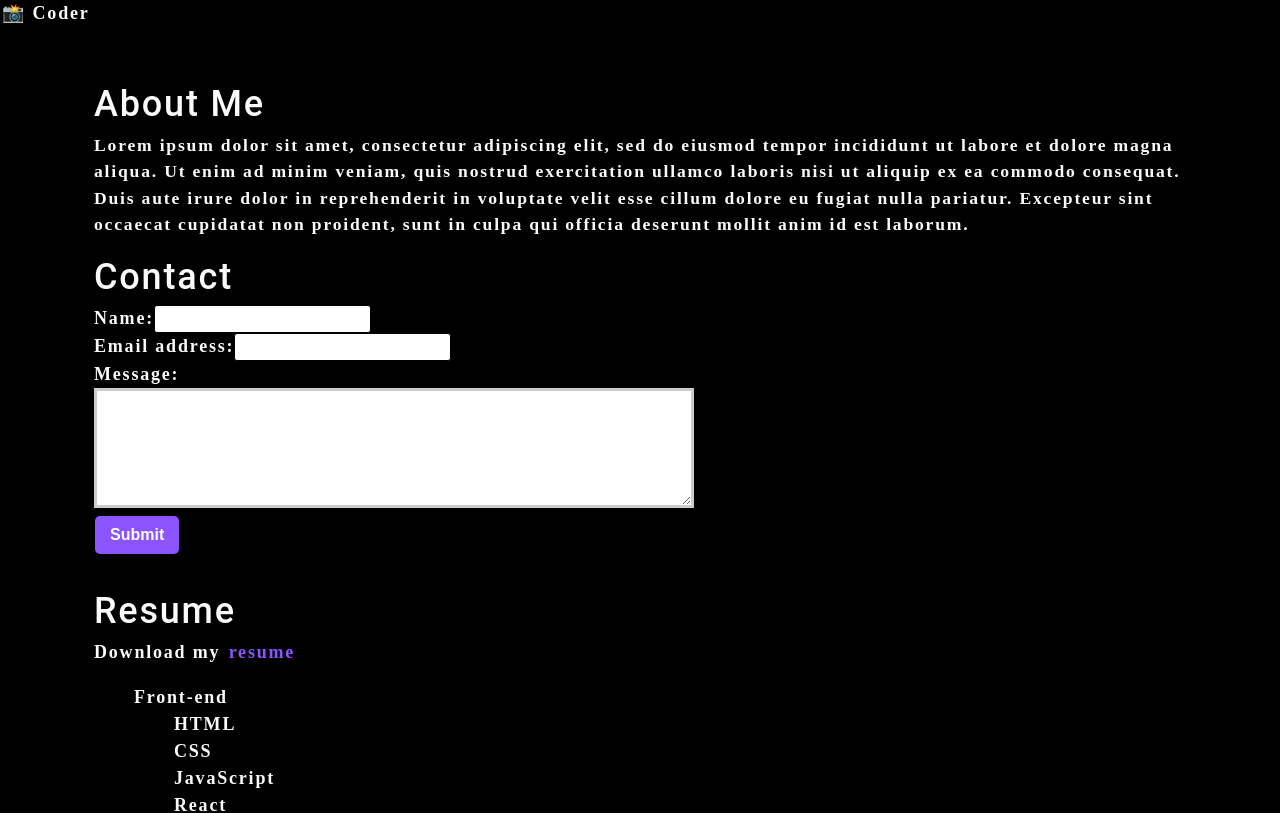
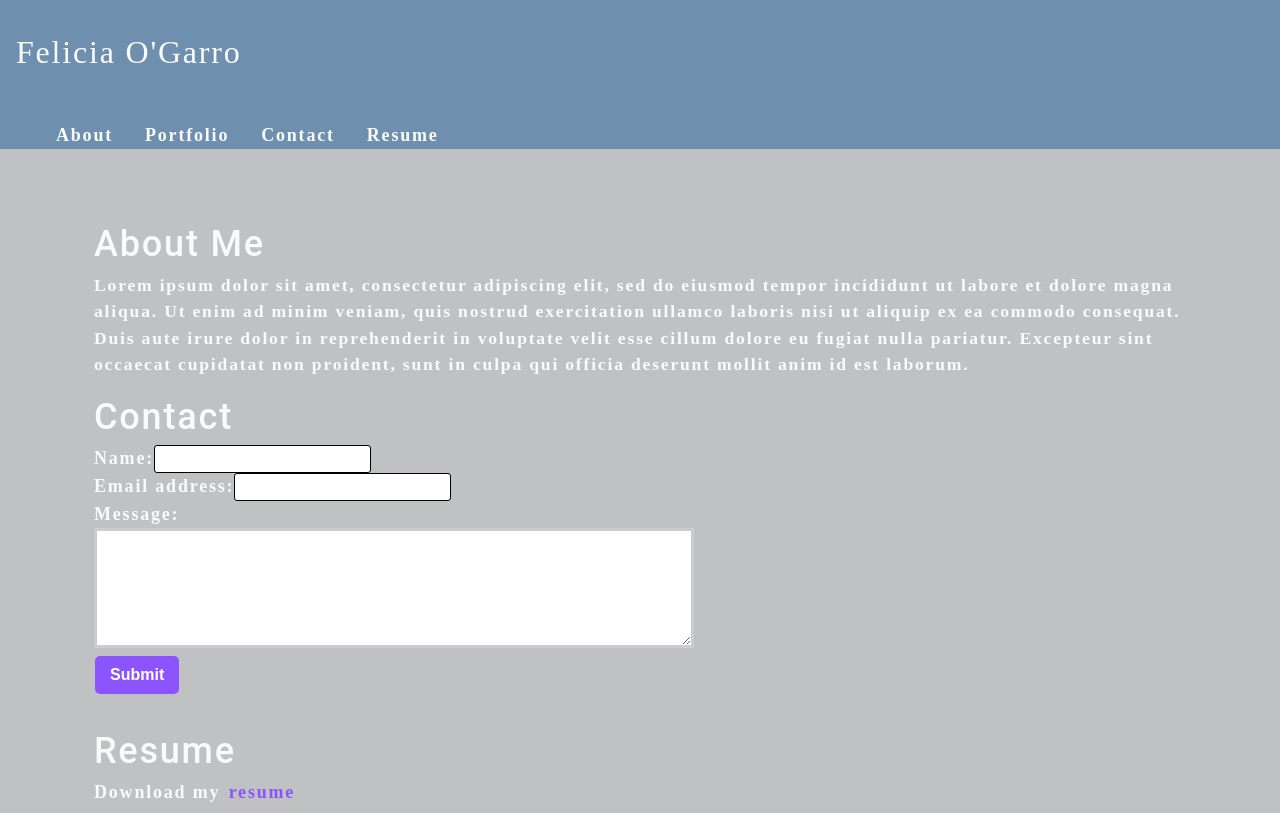
Before and after one commit to fdogarro/react-port, a React (Create React App) app: page / in a window 1280 px wide. Shown: the top 813 px of the page. Built offline with nearby package versions, Linux system fonts and the light colour scheme.

Commit message:
implement nav component

```diff
--- a/src/App.js
+++ b/src/App.js
@@ -3,6 +3,7 @@ import Header from './components/Header';
 import About from './pages/About';
 import Contact from './pages/Contact';
 import Resume from './pages/Resume';
+import Portfolio from './pages/Portfolio';
 
 const App = () => {
   return (
@@ -12,6 +13,7 @@ const App = () => {
         <About></About>
         <Contact></Contact>
         <Resume></Resume>
+        <Portfolio></Portfolio>
       </main>
 
     </div>
--- a/src/components/Header/index.js
+++ b/src/components/Header/index.js
@@ -1,11 +1,13 @@
 import React from 'react';
+import Nav from '../Nav'
 
 const Header = () => {
     return(
         <header>
             <a data-testid="link" href="/">
-                <span role="img" aria-label="camera"> 📸</span> Coder
+                <h2 className="mx-2 font-cursive">Felicia O'Garro</h2>
             </a>
+            <Nav />
         </header>
     );
 
--- a/src/components/Nav/index.js
+++ b/src/components/Nav/index.js
@@ -1,12 +1,18 @@
-import React from 'react';
+import React, { useEffect } from 'react';
+import { capitalizeFirstLetter } from '../../utils/helpers';
 
-const Nav = () => {
+const Navigation = () => {
     return(
         <nav>
-            <h1>Nav</h1>
+            <ul className="flex-row">
+            <li className="mx-2"><span>About</span></li>
+            <li className="mx-2"><span>Portfolio</span></li>
+
+            <li className="mx-2"><span>Contact</span></li>
+            <li className="mx-2"><span>Resume</span></li>
+            </ul>
         </nav>
     );
-
 };
 
-export default Nav;
+export default Navigation;
--- a/src/index.css
+++ b/src/index.css
@@ -11,6 +11,9 @@ main {
   --light: #fafafa;
   --dark: #000000;
   --darker: #111111;
+  --bluegreen:#088F8F;
+  --silversand:#bfc1c2;
+  --bluegray: #6F8FAF;
   --error: rgb(228, 46, 1);
   --spacing-one: calc(1rem * 0.5);
   --spacing-two: calc(1rem);
@@ -34,7 +37,7 @@ body {
   line-height: 1.5;
   font-size: 18px;
   letter-spacing: .1em;
-  background: var(--dark);
+  background: var(--silversand);
   color: var(--light);
   font-family: 'Poiret One', cursive;
 
@@ -92,7 +95,7 @@ a:hover {
 }
 
 header {
-  background: var(--dark);
+  background: var(--bluegray);
 }
 
 header a {
@@ -109,6 +112,10 @@ button {
   cursor: pointer;
   margin: 0 1px;
   background-color: var(--secondary);
+}
+
+.font-cursive {
+  font-family: 'Poiret One', cursive !important;
 }
 
 button:hover {
```
